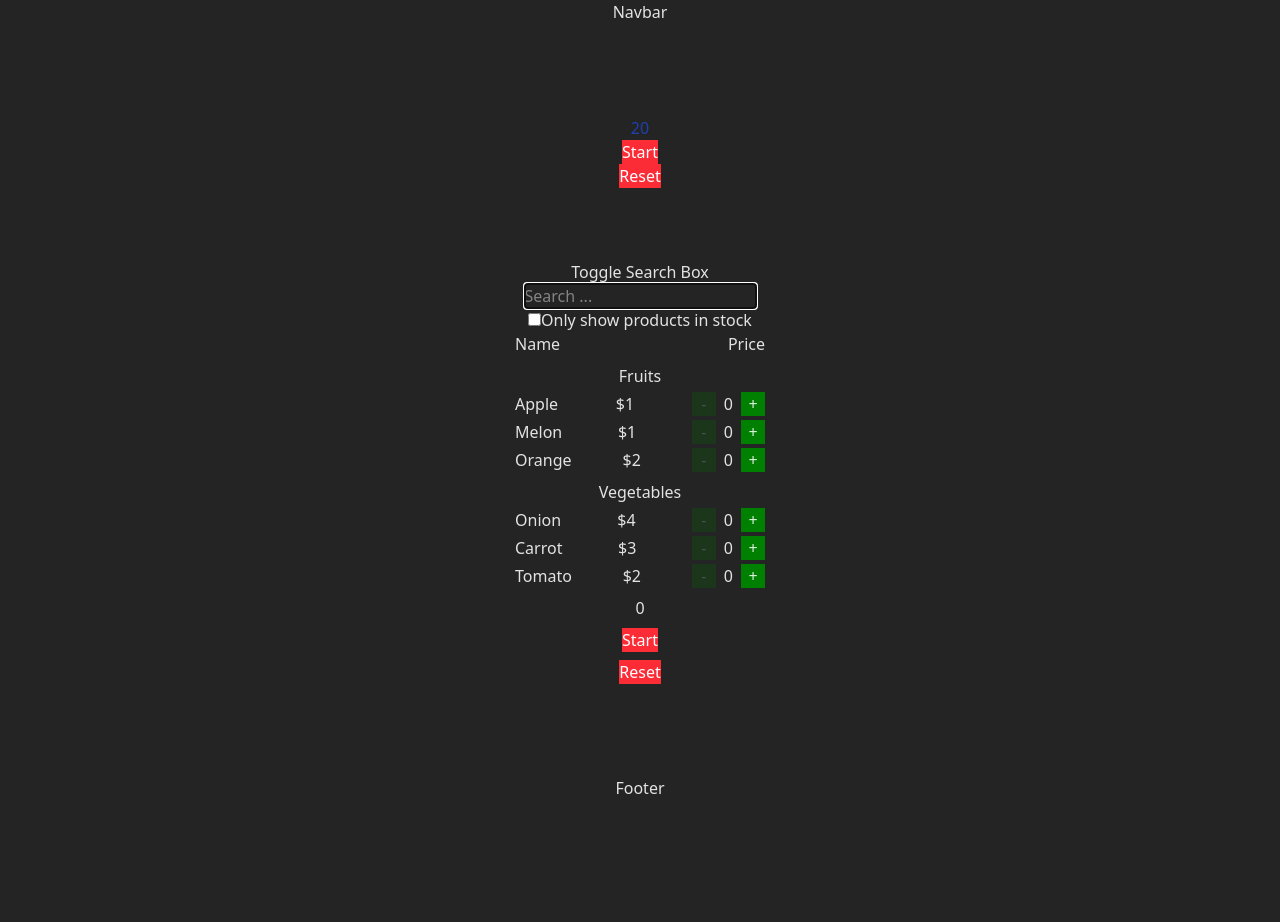
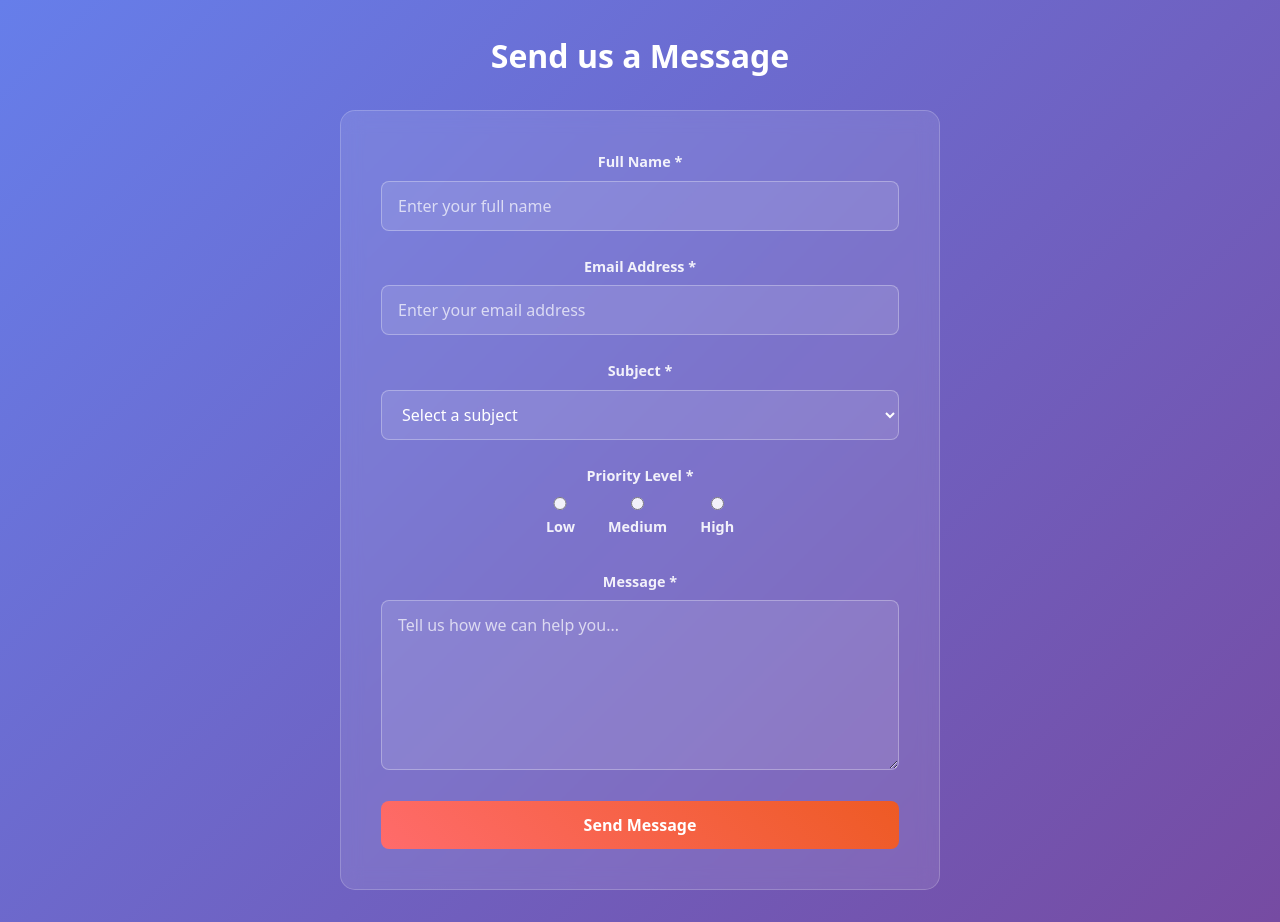
Before and after one commit to Keyvan-RezaeiF/qbc10, a React (Vite) app: page / in a window 1280 px wide. Before the commit the page ends 800 px from the top, so only its background shows below. Built offline with nearby package versions, Linux system fonts and the light colour scheme.

Commit message:
:sparkles: Add form with various inputs

```diff
--- a/src/App.css
+++ b/src/App.css
@@ -1,5 +1,5 @@
 #root {
-  max-width: 1280px;
+  width: 100%;
   margin: 0 auto;
   text-align: center;
 }
--- a/src/App.tsx
+++ b/src/App.tsx
@@ -1,24 +1,168 @@
-import FiltersBox from './components/FiltersBox'
-import ProductsTable from './components/ProductsTable'
-import Layout from './components/Layout'
-import AlertButton from './components/AlertButton'
+import { useState } from 'react'
 import './App.css'
-import useTime from './hooks/useTime'
+import styles from "./styles.module.css"
 
 const App = () => {
-  const { time, handleStart, handleReset } = useTime(20)
+  const [name, setName] = useState('')
+  const [email, setEmail] = useState('')
+  const [subject, setSubject] = useState('')
+  const [message, setMessage] = useState('')
+  const [selectedPriority, setSelectedPriority] = useState('')
+
+  const handleNameChange = (e: React.ChangeEvent<HTMLInputElement>) => {
+    setName(e.target.value)
+  }
+
+  const handleEmailChange = (e: React.ChangeEvent<HTMLInputElement>) => {
+    setEmail(e.target.value)
+  }
+
+  const handleSubjectChange = (e: React.ChangeEvent<HTMLSelectElement>) => {
+    setSubject(e.target.value)
+  }
+
+  const handleMessageChange = (e: React.ChangeEvent<HTMLTextAreaElement>) => {
+    setMessage(e.target.value)
+  }
+
+  const handlePriorityChange = (e: React.ChangeEvent<HTMLInputElement>) => {
+    setSelectedPriority(e.target.value)
+  }
+
+  // const submitForm = (e: React.MouseEvent<HTMLButtonElement>) => {
+  //   e.preventDefault()
+
+  //   console.log('Form submitted:', { name, email, subject, message })
+
+  //   setName('')
+  //   setEmail('')
+  //   setSubject('')
+  //   setMessage('')
+  // }
+
+  const submitForm = (e: React.FormEvent<HTMLFormElement>) => {
+    e.preventDefault() // Prevent default form submission behavior
+
+    console.log('Form submitted:', { name, email, subject, message, selectedPriority })
+
+    setName('')
+    setEmail('')
+    setSubject('')
+    setMessage('')
+  }
 
   return (
-    <Layout>
-      <span className='text-primary md:text-emerald-600 lg:text-error'>{time}</span>
-      <AlertButton onClick={handleStart}>Start</AlertButton>
-      <AlertButton onClick={handleReset}>Reset</AlertButton>
-      <br />
-      <br />
-      <br />
-      <FiltersBox />
-      <ProductsTable />
-    </Layout>
+    <div className={styles.page}>
+      <section className={styles.contactContent}>
+        <div className={styles.container}>
+          <div className={styles.contactGrid}>
+            <div className={styles.contactFormSection}>
+              <h2>Send us a Message</h2>
+              <form
+                onSubmit={submitForm}
+                className={styles.contactForm}
+              >
+                <div className={styles.formGroup}>
+                  <label htmlFor="name">Full Name *</label>
+                  <input
+                    type="text"
+                    id="name"
+                    name="name"
+                    value={name}
+                    onChange={handleNameChange}
+                    required
+                    placeholder="Enter your full name"
+                  />
+                </div>
+                <div className={styles.formGroup}>
+                  <label htmlFor="email">Email Address *</label>
+                  <input
+                    type="email"
+                    id="email"
+                    name="email"
+                    value={email}
+                    onChange={handleEmailChange}
+                    required
+                    placeholder="Enter your email address"
+                  />
+                </div>
+                <div className={styles.formGroup}>
+                  <label htmlFor="subject">Subject *</label>
+                  <select
+                    id="subject"
+                    name="subject"
+                    required
+                    value={subject}
+                    onChange={handleSubjectChange}
+                  >
+                    <option value="">Select a subject</option>
+                    <option value="general">General Inquiry</option>
+                    <option value="support">Technical Support</option>
+                    <option value="sales">Sales Question</option>
+                    <option value="partnership">Partnership</option>
+                    <option value="feedback">Feedback</option>
+                  </select>
+                </div>
+                <div className={styles.formGroup}>
+                  <label>Priority Level *</label>
+                  <div className={styles.radioGroup}>
+                    <label className={styles.radioLabel}>
+                      <input
+                        type="radio"
+                        name="priority"
+                        value="low"
+                        checked={selectedPriority === 'low'}
+                        onChange={handlePriorityChange}
+                      />
+                      Low
+                    </label>
+                    <label className={styles.radioLabel}>
+                      <input
+                        type="radio"
+                        name="priority"
+                        value="medium"
+                        checked={selectedPriority === 'medium'}
+                        onChange={handlePriorityChange}
+                      />
+                      Medium
+                    </label>
+                    <label className={styles.radioLabel}>
+                      <input
+                        type="radio"
+                        name="priority"
+                        value="high"
+                        checked={selectedPriority === 'high'}
+                        onChange={handlePriorityChange}
+                      />
+                      High
+                    </label>
+                  </div>
+                </div>
+                <div className={styles.formGroup}>
+                  <label htmlFor="message">Message *</label>
+                  <textarea
+                    id="message"
+                    name="message"
+                    required
+                    value={message}
+                    onChange={handleMessageChange}
+                    rows={6}
+                    placeholder="Tell us how we can help you..."
+                  ></textarea>
+                </div>
+                <button
+                  type="submit"
+                  className={`${styles.btn} ${styles.btnPrimary}`}
+                // onClick={submitForm}
+                >
+                  Send Message
+                </button>
+              </form>
+            </div>
+          </div>
+        </div>
+      </section>
+    </div>
   )
 }
 
--- /dev/null
+++ b/src/styles.module.css
@@ -0,0 +1,107 @@
+.page {
+  min-height: 100vh;
+  background: linear-gradient(135deg, #667eea 0%, #764ba2 100%);
+  color: white;
+  width: 100%;
+}
+
+.container {
+  margin: 0 auto;
+  padding: 0 20px;
+}
+
+.contactContent {
+  padding: 32px 0;
+}
+
+.contactGrid {
+  max-width: 600px;
+  margin: 0 auto;
+  gap: 60px;
+  align-items: start;
+}
+
+.contactFormSection h2,
+.contactInfoSection h2 {
+  font-size: 2rem;
+  margin-bottom: 30px;
+  font-weight: bold;
+}
+
+.contactForm {
+  background: rgba(255, 255, 255, 0.1);
+  backdrop-filter: blur(10px);
+  padding: 40px;
+  border-radius: 15px;
+  border: 1px solid rgba(255, 255, 255, 0.2);
+}
+
+.formGroup {
+  margin-bottom: 25px;
+}
+
+.formGroup label {
+  display: block;
+  margin-bottom: 8px;
+  font-weight: 600;
+  font-size: 0.9rem;
+  opacity: 0.9;
+}
+
+.formGroup input,
+.formGroup select,
+.formGroup textarea {
+  width: 100%;
+  padding: 12px 16px;
+  border: 1px solid rgba(255, 255, 255, 0.3);
+  border-radius: 8px;
+  background: rgba(255, 255, 255, 0.1);
+  color: white;
+  font-size: 1rem;
+  transition: all 0.3s ease;
+}
+
+.formGroup input::placeholder,
+.formGroup textarea::placeholder {
+  color: rgba(255, 255, 255, 0.7);
+}
+
+.formGroup input:focus,
+.formGroup select:focus,
+.formGroup textarea:focus {
+  outline: none;
+  border-color: #ff6b6b;
+  background: rgba(255, 255, 255, 0.15);
+}
+
+.formGroup select option {
+  background: #667eea;
+  color: white;
+}
+
+.btn {
+  padding: 12px 24px;
+  border: none;
+  border-radius: 8px;
+  font-size: 1rem;
+  font-weight: 600;
+  cursor: pointer;
+  transition: all 0.3s ease;
+  width: 100%;
+}
+
+.btnPrimary {
+  background: linear-gradient(45deg, #ff6b6b, #ee5a24);
+  color: white;
+}
+
+.btnPrimary:hover {
+  transform: translateY(-2px);
+  box-shadow: 0 10px 20px rgba(255, 107, 107, 0.3);
+}
+
+.radioGroup {
+  display: flex;
+  justify-content: center;
+  gap: 20px;
+}
```
